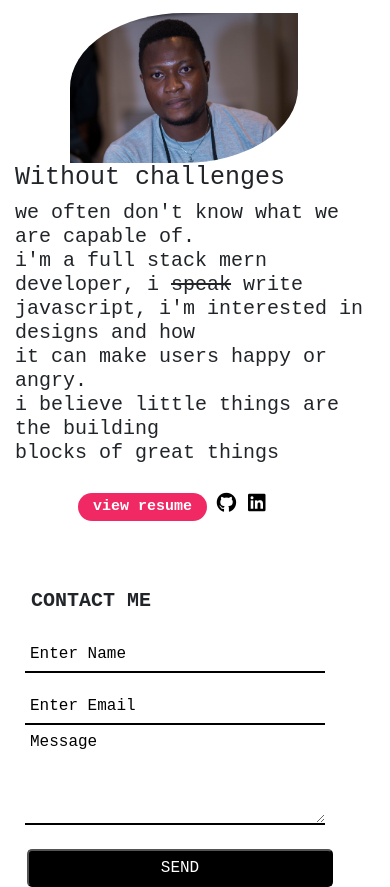
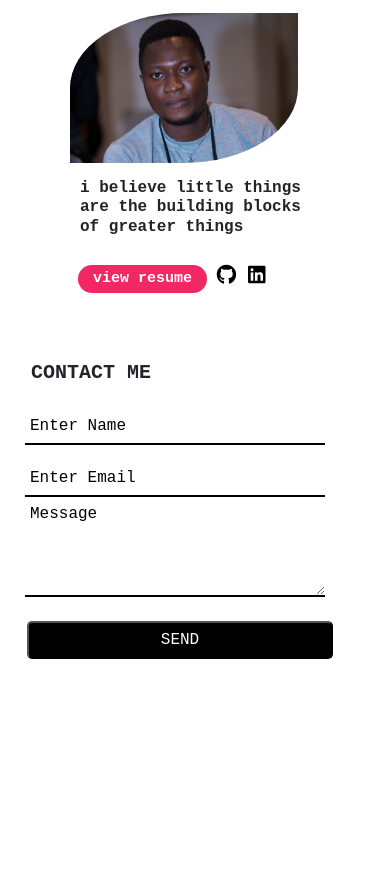
Before and after one commit to haywhy2019/portfolio2020v2, a plain HTML site: page index.html in a window 390 px wide. Shown: the part 1915-2802 px from the top of the page. After the commit the page ends 2574 px from the top, so only its background shows below. Drawn offline with nearby package versions, Linux system fonts and the light colour scheme.

Commit message:
edited about me section

```diff
--- a/css/style.css
+++ b/css/style.css
@@ -232,6 +232,9 @@
                                         text-align: left;
 
                                         font-size: 1rem;
+                                    }
+                                    .me-text-width{
+                                        width: 300px;
                                     }
 
                                     .form{
@@ -524,8 +527,12 @@
 
                                             .me-text{
                                                 margin: 0 auto;
-                                                font-size: 20px;
+                                                font-size: 16px;
                                             }
+                                            .me-text-width{
+                                                width: 230px;
+                                            }
+
                                             .word{
                                                 font-size: 25px;
                                             }
--- a/index.html
+++ b/index.html
@@ -164,16 +164,9 @@ with description underneath it two buttons below the image column -->
             <div class="me ">
               <img src="images/me.jpg" />
             </div>
-            <div class="me-text">
-              <h1 class="word">Without challenges</h1>
-              <h3 class="me-text">we often don't know what we are capable of.</h3>
+            <div class="me-text mt-3 me-text-width">
               <h3 class="me-text">
-                i'm a full stack mern developer, i
-                <span class="line"> speak</span> write javascript, i'm
-                interested in designs and how <br/>it can make users happy or angry.
-              </h3>
-              <h3 class="me-text">
-                i believe little things are the building <br/> blocks of great things
+               <strong class=""> i believe little things are the building blocks of greater things </strong>
               </h3>
             </div>
             <div class="ml-2 justify-items-center mobile mb-5">
```
